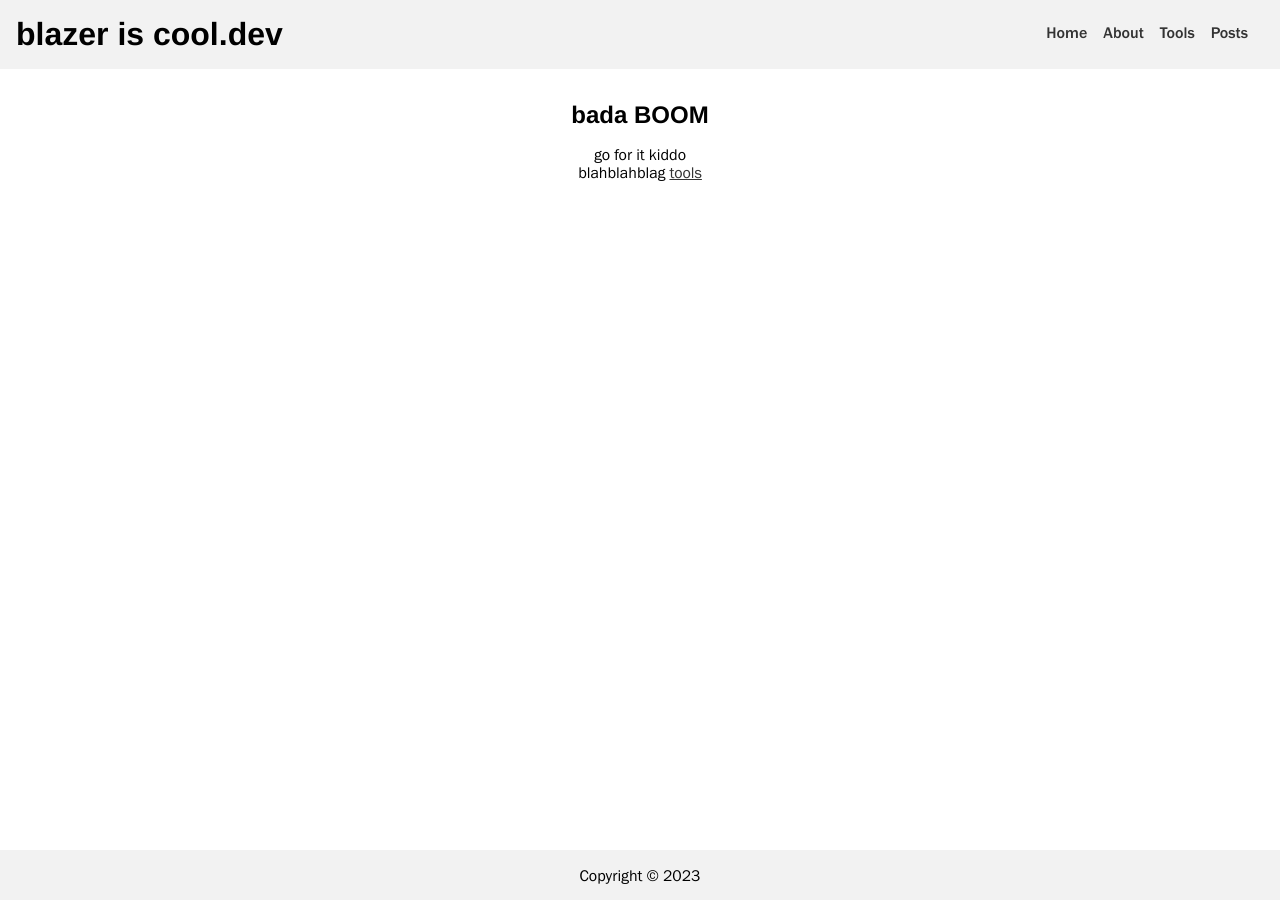
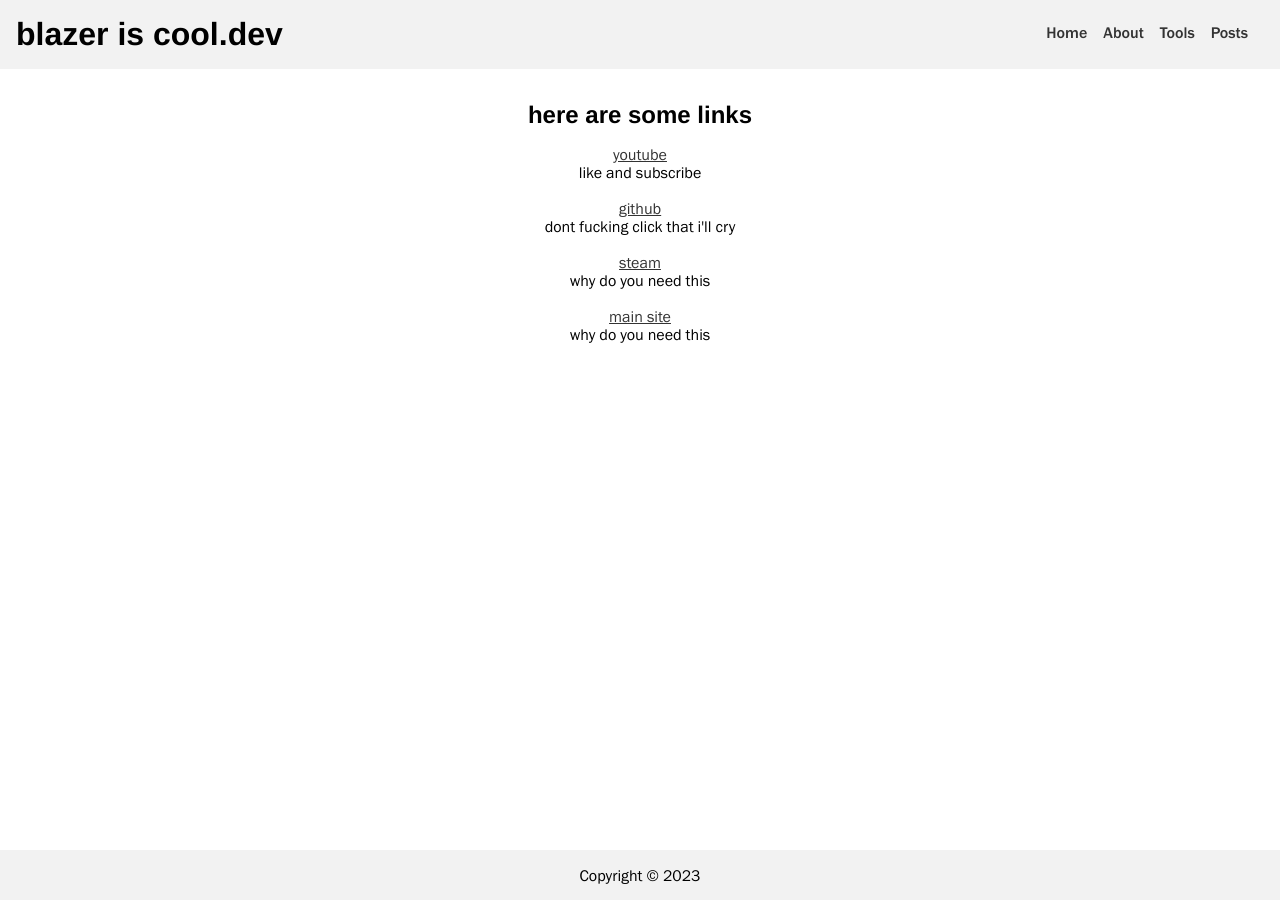
Before and after one commit to Blazer9001/links.blazeriscool.dev, a Jekyll site: the page built from index.html, in a window 1280 px wide. Built offline with Jekyll 4.4.1, drawn with Linux system fonts in a browser that asks for light colours.

Commit message:
add real links

```diff
--- a/index.html
+++ b/index.html
@@ -3,8 +3,16 @@ layout: default
 title: blazer's links
 ---
 
-<h2>bada BOOM</h2>
+<h2>here are some links</h2>
 
-<p>go for it kiddo</p>
-
-<p>blahblahblag <a href="/tools" style="text-decoration: underline;">tools</a></p>
+<a href="https://www.youtube.com/@BlazerWasTaken" style="text-decoration: underline;">youtube</a>
+<p>like and subscribe</p>
+<br>
+<a href="https://github.com/Blazer9001" style="text-decoration: underline;">github</a>
+<p>dont fucking click that i'll cry</p>
+<br>
+<a href="https://steamcommunity.com/profiles/76561199097206239" style="text-decoration: underline;">steam</a>
+<p>why do you need this</p>
+<br>
+<a href="https://blazeriscool.dev/" style="text-decoration: underline;">main site</a>
+<p>why do you need this</p>
```
